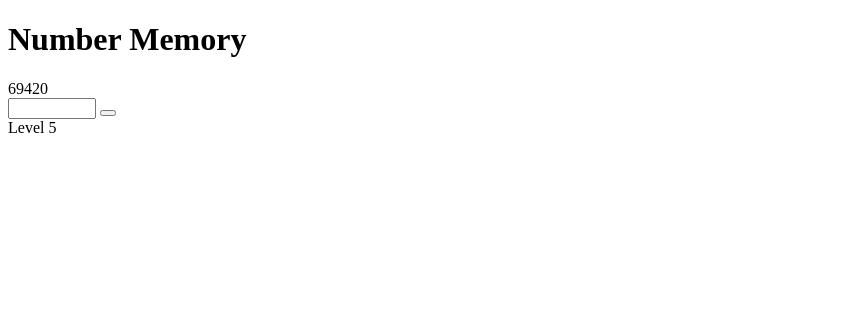
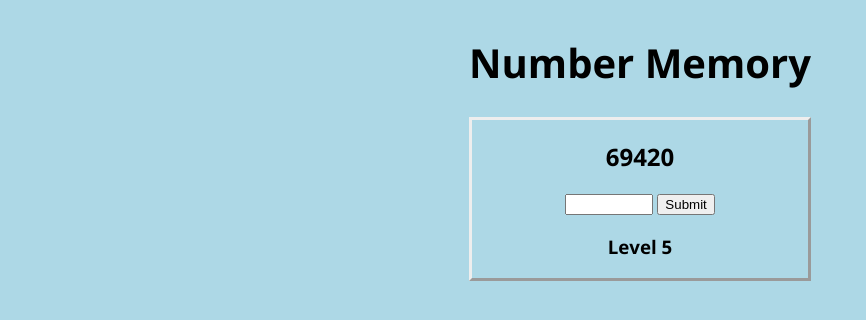
Before and after one commit to Jamzieeeee/Number-Memory, a plain HTML site: page index.html in a window 1280 px wide. Shown: the whole page, without its empty margins (0-866 px from the left). Drawn offline with nearby package versions, Linux system fonts and the light colour scheme.

Commit message:
Add basic css styling

```diff
--- a/assets/css/style.css
+++ b/assets/css/style.css
@@ -0,0 +1,29 @@
+/* --------- Global style */
+
+body {
+    background-color: lightblue;
+    font-family: "Open Sans", sans-serif;
+    color: black;
+    text-align: center;
+    display: flex;
+    align-content: center;
+    flex-direction: column;
+    flex-wrap: wrap;
+}
+
+/* --------- Heading */
+
+.heading {
+    text-align: center;
+    font-size: 2.5rem;
+}
+
+/* --------- Game layout */
+
+.game-area {
+    border-style: outset;
+}
+
+/* --------- Buttons */
+
+/* --------- Media queries */
--- a/index.html
+++ b/index.html
@@ -15,12 +15,16 @@
     <h1 class="heading">Number Memory</h1>
 
     <div class="game-area">
-        <div id="number-display">69420</div>
+        <div id="number-display">
+            <h2>69420</h2>
+        </div>
         <div id="input-area">
             <input id="input-box" type="number" name="quantity" min="1" max="100000">
-            <button id="input-button" type="submit"></button>
+            <button id="input-button" type="submit">Submit</button>
         </div>
-        <div id="score">Level 5</div>
+        <div id="score">
+            <h3>Level 5</h3>
+        </div>
 
 
     </div>
```
